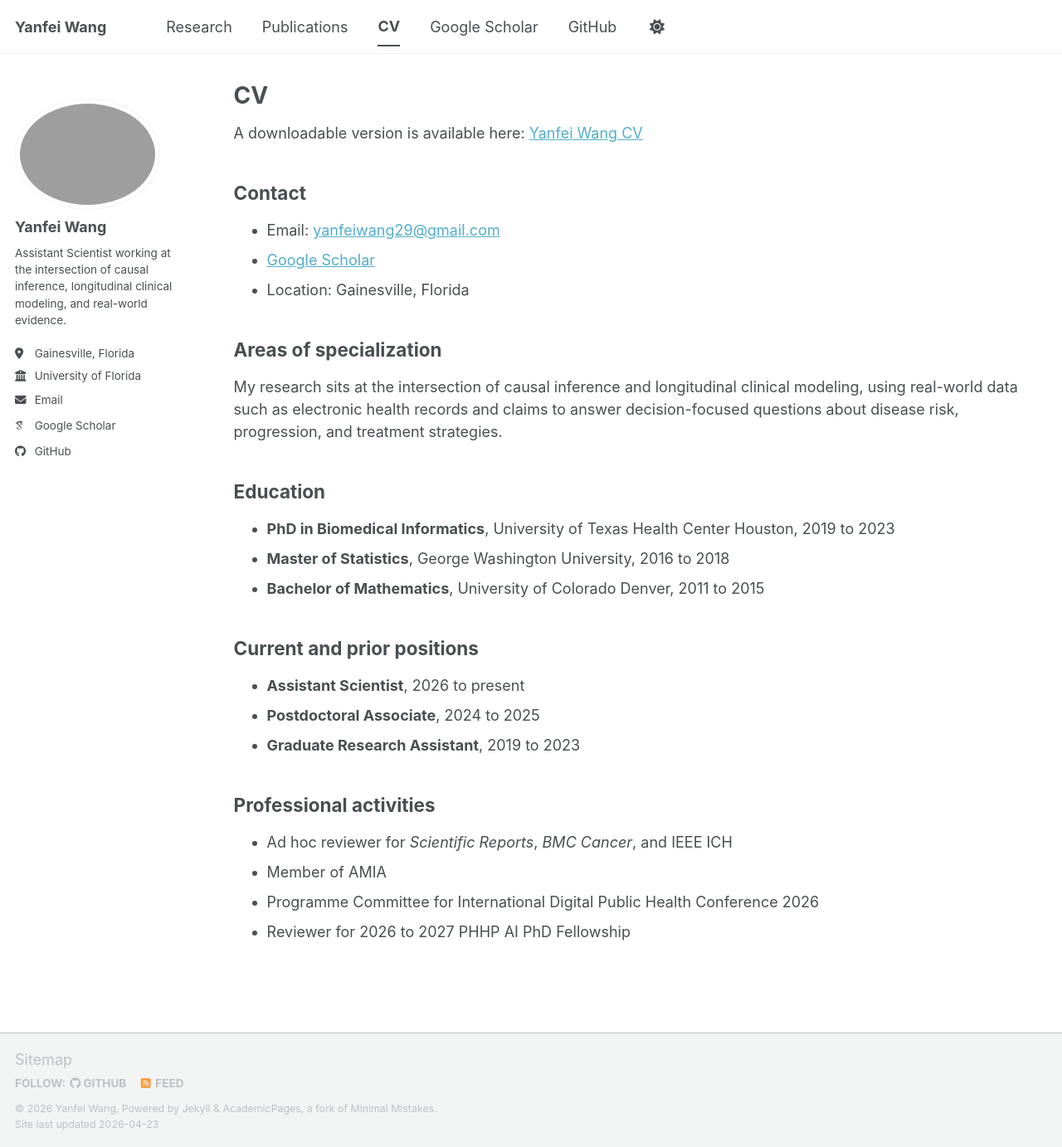
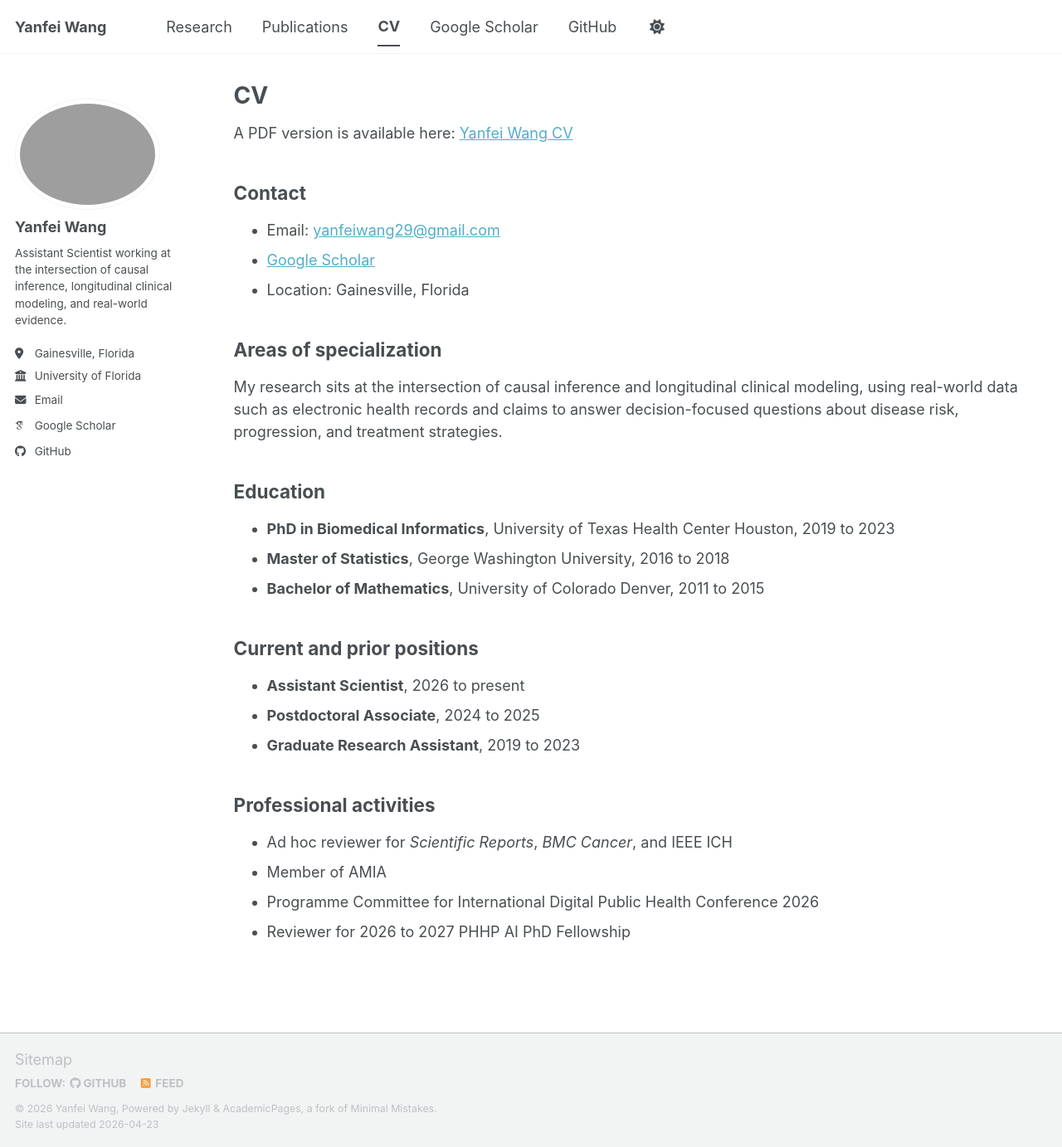
Before and after one commit to yanfei-hub/yanfei-hub.github.io, a Jekyll site: the page built from _pages/cv.md, in a window 1280 px wide and 1383 px high. Shown: the whole window at 83% size. Built offline with Jekyll 4.4.1, drawn with Linux system fonts in a browser that asks for light colours; some web fonts are replaced; a script bundle is joined from its source files by our own code; library files that are not in the unit come from our copies.

Commit message:
Update cv.md

```diff
--- a/_pages/cv.md
+++ b/_pages/cv.md
@@ -7,7 +7,7 @@ redirect_from:
   - /resume
 ---
 
-A downloadable version is available here: [Yanfei Wang CV](/files/Yanfei_Wang_CV_2026_v2.docx)
+A PDF version is available here: [Yanfei Wang CV](/files/Yanfei_Wang_CV.pdf)
 
 ## Contact
 
```
